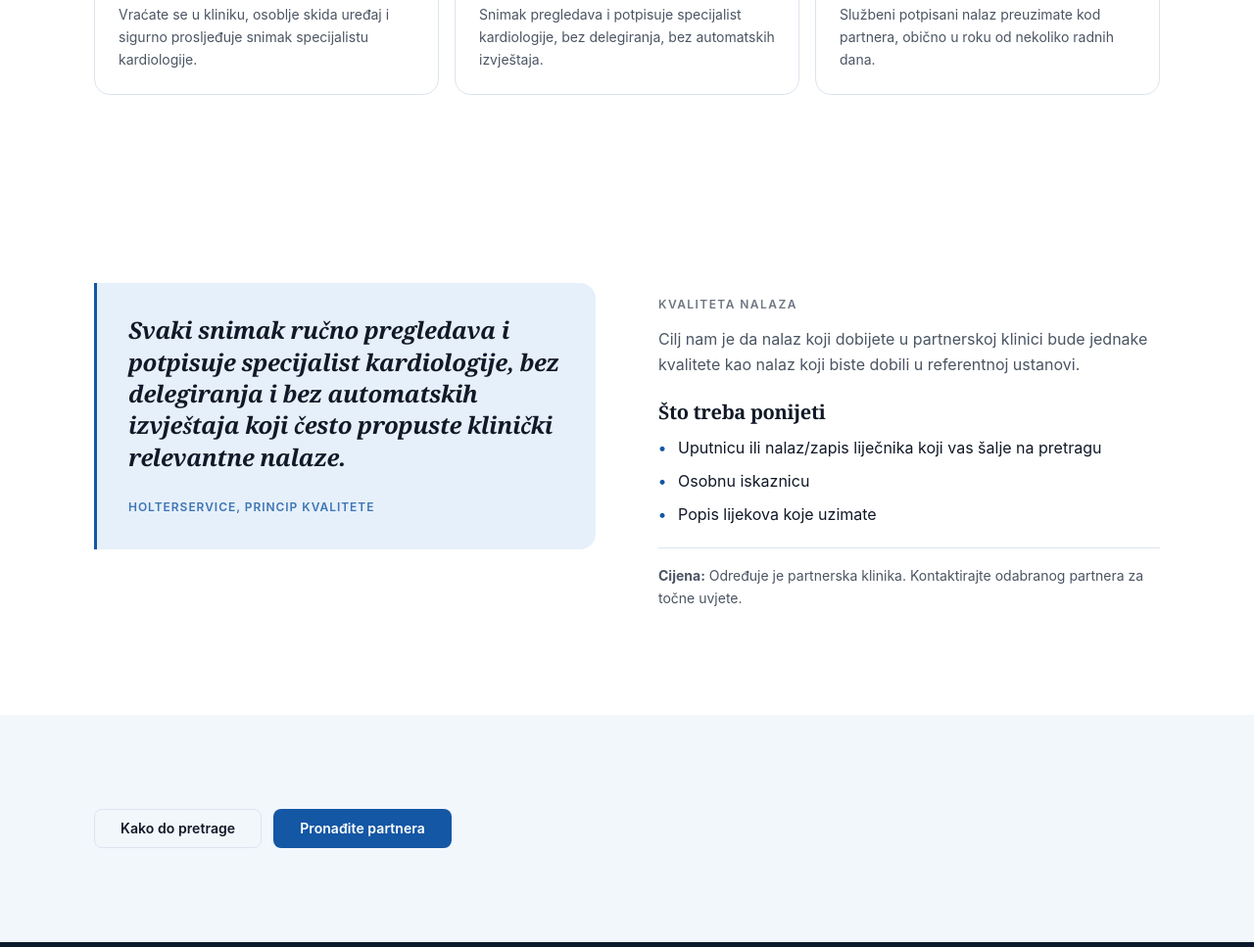
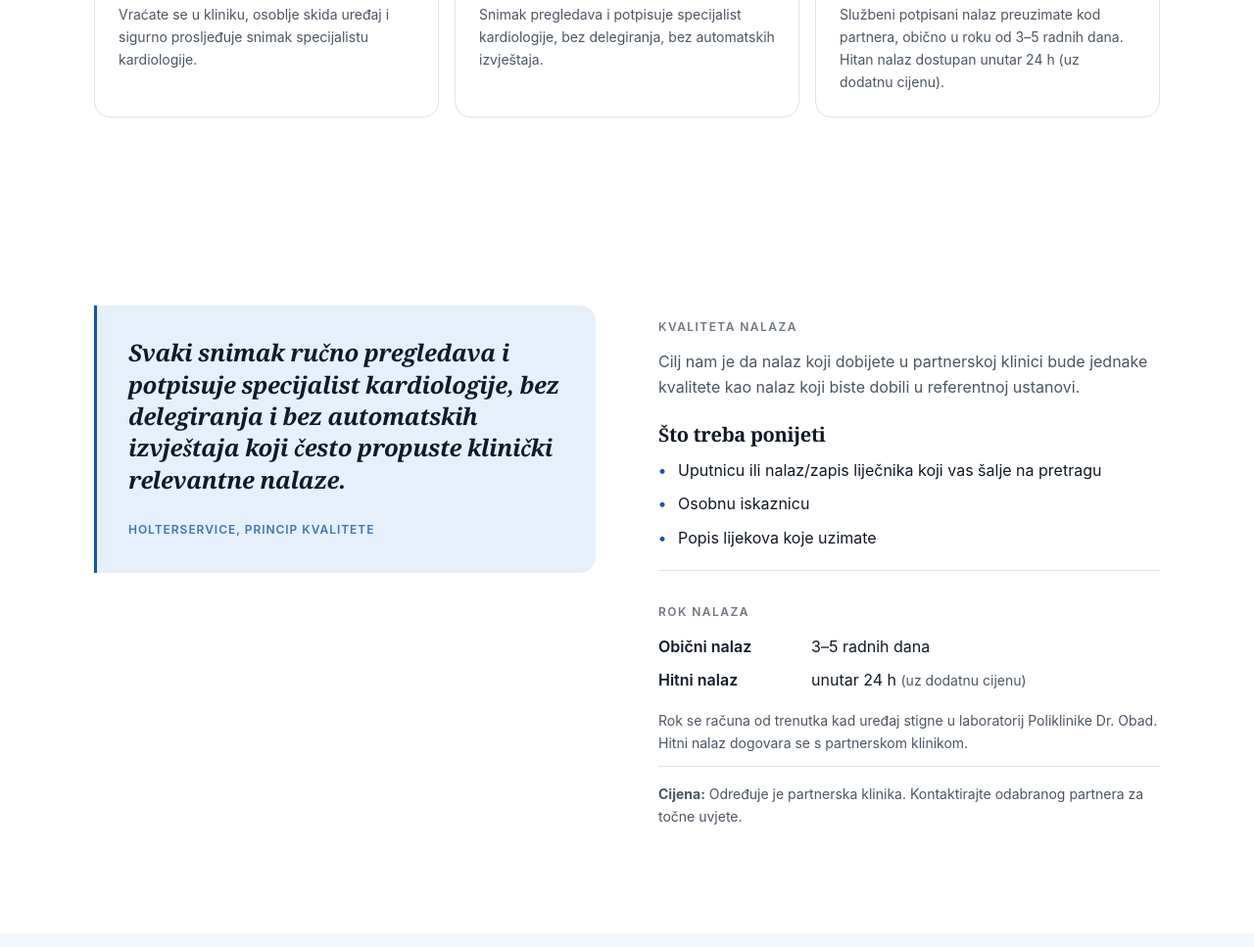
Before and after one commit to karlo-create/holterservice-eu, an Astro site: page /usluga in a window 1280 px wide. Shown: the part 2346-3313 px from the top of the page at 98% size. Built offline with nearby package versions, Linux system fonts and the light colour scheme; Astro itself is replaced by a stand-in of ours; no server answers.

Commit message:
VEY-192: SLA copy (24h hitno / 3-5 dana obični) + ukloniti 60 EUR iz FAQ
- usluga.astro: step 06 dobiva konkretan rok; dodan SLA mini-block u
  Kvaliteta nalaza sekciji (Rok nalaza: obični 3-5 radnih dana, hitni
  unutar 24 h uz dodatnu cijenu).
- za-pacijente.astro: sekcija 6. Preuzimanje nalaza ujednacena s istim
  brojkama; uklonjen PLACEHOLDER komentar; dodan paragraf o hitnom
  nalazu 24 h.
- faq.ts: patient FAQ pitanje preimenovano u "Koliko traje da dobijem
  nalaz?" s novim copyem (3-5 dana / 24 h hitno). Partner FAQ pitanje
  ujednaceno s istim brojkama. Maknut "Tipicno 60 EUR" iz odgovora o
  cijeni; zamijenjeno s "ovisi o partneru i dostupna je na upit".

```diff
--- a/src/data/faq.ts
+++ b/src/data/faq.ts
@@ -34,7 +34,7 @@ export const partnerFaq: FaqItem[] = [
     question:
       'Koliko brzo pacijent dobiva nalaz?',
     answer:
-      'Nakon što je snimak proslijeđen referentnoj ustanovi, ciljni rok je nekoliko radnih dana. Hitnost se rješava bilateralno.',
+      'Standardno 3–5 radnih dana od trenutka kad uređaj stigne u laboratorij Poliklinike Dr. Obad. Hitan nalaz dostupan je unutar 24 h, uz dodatnu cijenu — dogovara se bilateralno s partnerskom klinikom.',
   },
   {
     question:
@@ -61,7 +61,7 @@ export const patientFaq: FaqItem[] = [
     question:
       'Koliko košta pretraga?',
     answer:
-      'Cijenu određuje partnerska klinika. Tipično 60 EUR. Za točan iznos kontaktirajte partnera.',
+      'Cijenu određuje partnerska klinika — ovisi o partneru i dostupna je na upit. Za točan iznos kontaktirajte odabranog partnera.',
   },
   {
     question:
@@ -83,9 +83,9 @@ export const patientFaq: FaqItem[] = [
   },
   {
     question:
-      'Koliko dugo nakon pretrage dobivam nalaz?',
+      'Koliko traje da dobijem nalaz?',
     answer:
-      'Tipično nekoliko radnih dana nakon što vratite uređaj.',
+      'Standardno 3–5 radnih dana od trenutka kad uređaj stigne u laboratorij Poliklinike Dr. Obad. Hitan nalaz dostupan je unutar 24 h, uz dodatnu cijenu — dogovara se s partnerskom klinikom.',
   },
   {
     question:
--- a/src/pages/usluga.astro
+++ b/src/pages/usluga.astro
@@ -34,7 +34,7 @@ const steps = [
   {
     num: '06',
     title: 'Preuzimanje nalaza',
-    body: 'Službeni potpisani nalaz preuzimate kod partnera, obično u roku od nekoliko radnih dana.',
+    body: 'Službeni potpisani nalaz preuzimate kod partnera, obično u roku od 3–5 radnih dana. Hitan nalaz dostupan unutar 24 h (uz dodatnu cijenu).',
   },
 ];
 ---
@@ -230,6 +230,23 @@ const steps = [
           <li>Osobnu iskaznicu</li>
           <li>Popis lijekova koje uzimate</li>
         </ul>
+        <div class="sla-block" aria-label="Rokovi nalaza">
+          <p class="section-eyebrow">Rok nalaza</p>
+          <ul class="sla-list">
+            <li>
+              <span class="sla-label">Obični nalaz</span>
+              <span class="sla-value">3–5 radnih dana</span>
+            </li>
+            <li>
+              <span class="sla-label">Hitni nalaz</span>
+              <span class="sla-value">unutar 24 h <small>(uz dodatnu cijenu)</small></span>
+            </li>
+          </ul>
+          <p class="sla-note">
+            Rok se računa od trenutka kad uređaj stigne u laboratorij
+            Poliklinike Dr. Obad. Hitni nalaz dogovara se s partnerskom klinikom.
+          </p>
+        </div>
         <p class="price-note">
           <strong>Cijena:</strong> Određuje je partnerska klinika. Kontaktirajte
           odabranog partnera za točne uvjete.
@@ -557,6 +574,52 @@ const steps = [
     font-weight: 600;
   }
 
+  .sla-block {
+    border-top: 1px solid var(--color-border);
+    padding-top: var(--space-5);
+    margin-top: var(--space-5);
+  }
+
+  .sla-block .section-eyebrow { margin-bottom: var(--space-3); }
+
+  .sla-list {
+    list-style: none;
+    padding: 0;
+    margin: 0 0 var(--space-4);
+    display: flex;
+    flex-direction: column;
+    gap: var(--space-2);
+  }
+
+  .sla-list li {
+    display: flex;
+    flex-wrap: wrap;
+    align-items: baseline;
+    gap: var(--space-3);
+    font-size: var(--text-base);
+    color: var(--color-foreground);
+  }
+
+  .sla-label {
+    font-weight: 600;
+    min-width: 9rem;
+  }
+
+  .sla-value { color: var(--color-foreground); }
+
+  .sla-value small {
+    color: var(--color-muted-foreground);
+    font-size: var(--text-sm);
+    font-weight: 400;
+  }
+
+  .sla-note {
+    font-size: var(--text-sm);
+    color: var(--color-muted-foreground);
+    line-height: var(--leading-snug);
+    margin: 0;
+  }
+
   .price-note {
     font-size: var(--text-sm);
     color: var(--color-muted-foreground);
--- a/src/pages/za-pacijente.astro
+++ b/src/pages/za-pacijente.astro
@@ -64,10 +64,14 @@ const faqJsonLd = JSON.stringify(buildFaqJsonLd(patientFaq));
 
       <h2>6. Preuzimanje nalaza</h2>
       <p>
-        Službeni nalaz dobivate od partnerske klinike, najčešće u roku od nekoliko
-        radnih dana. Nalaz pokažete svom obiteljskom liječniku ili kardiologu radi
-        daljnjeg vođenja.
-        {/* PLACEHOLDER: točan rok ako founder želi standardizirati (npr. 3-5 dana) */}
+        Službeni nalaz dobivate od partnerske klinike u roku od
+        <strong>3–5 radnih dana</strong> od trenutka kad uređaj stigne u
+        laboratorij Poliklinike Dr. Obad. Nalaz pokažete svom obiteljskom
+        liječniku ili kardiologu radi daljnjeg vođenja.
+      </p>
+      <p>
+        Po potrebi je dostupan i <strong>hitan nalaz unutar 24 h</strong>,
+        uz dodatnu cijenu — dogovara se s partnerskom klinikom pri naručivanju.
       </p>
 
       <h2>Cijena</h2>
```
